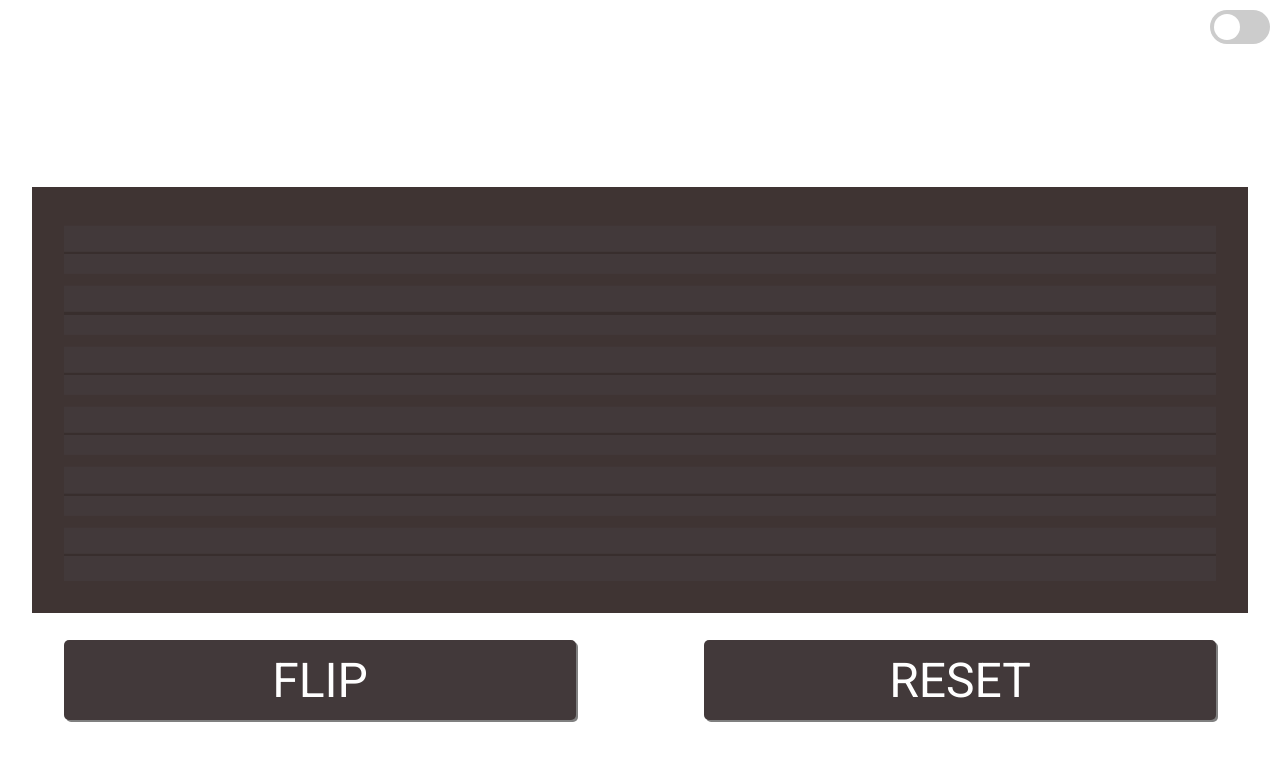
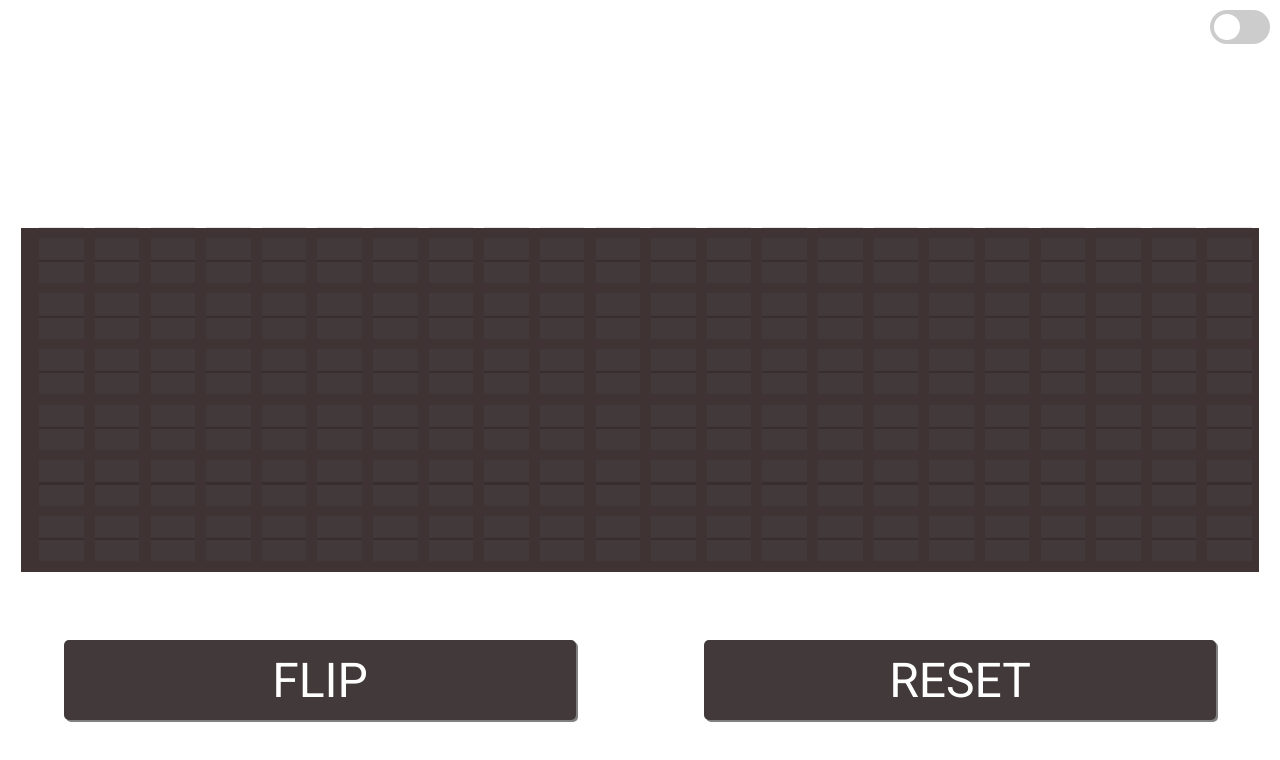
Before and after one commit to bward2/split-flap-board, a plain HTML site: page index.html in a window 1280 px wide. Drawn offline with Linux system fonts and the light colour scheme; no server answers.

Commit message:
feat: Adds playSound, improves CSS for board layout.

```diff
--- a/src/scripts/boardManager.js
+++ b/src/scripts/boardManager.js
@@ -6,6 +6,7 @@ import {
   panelCharacters,
   splitFlapBoard,
 } from './constants.js';
+import { playSound } from './soundManager.js';
 
 let boardStatus = [];
 
@@ -26,13 +27,6 @@ const getPanelHtml = (panelIndex) => {
   }
 
   let panelHtml;
-
-  console.log(
-    getBoardStatus()[panelIndex].actual,
-    getBoardStatus()[panelIndex].target,
-    panelCharacters[nextIndex],
-    panelCharacters[currentIndex]
-  );
 
   if (
     getBoardStatus()[panelIndex].target !== getBoardStatus()[panelIndex].actual
@@ -71,6 +65,8 @@ const getPanelHtml = (panelIndex) => {
 export const redrawBoard = () => {
   let newInnerHtml = '';
 
+  playSound('flip');
+
   for (let currentRow = 0; currentRow < boardRows; currentRow += 1) {
     for (let currentCol = 0; currentCol < boardColumns; currentCol += 1) {
       if (currentCol === 0) {
--- a/src/style/splitFlapBoard.css
+++ b/src/style/splitFlapBoard.css
@@ -2,7 +2,11 @@
 
 .split-flap-board {
   background-color: var(--board-color);
-  padding: 2.5vw;
-  width: 90vw;
+  padding: var(--split-panel-new-card-slide-distance);
+  padding-top: 0;
+  width: 95vw;
   transition: background-color var(--color-theme-transition-duration);
+  display: flex;
+  flex-direction: column;
+  align-items: center;
 }
--- a/src/style/splitFlapPanel.css
+++ b/src/style/splitFlapPanel.css
@@ -6,7 +6,12 @@
   text-align: center;
   font-size: var(--split-panel-height);
   line-height: var(--split-panel-height);
-  margin-top: 1vh;
+  margin-top: var(--split-panel-new-card-slide-distance);
+  margin-left: var(--split-panel-new-card-slide-distance);
+}
+
+.split-flap-board:first-child {
+  margin-left: 0;
 }
 
 .split-flap-row {
--- a/src/style/variables.css
+++ b/src/style/variables.css
@@ -1,6 +1,6 @@
 :root {
   --color-theme-transition-duration: 0.2s;
-  --split-panel-height: calc(90vw / 22);
+  --split-panel-height: calc((90vw / 22) * 0.85);
   --split-panel-divider-height: calc(var(--split-panel-height) * 0.05);
   --split-panel-new-card-slide-distance: calc(
     var(--split-panel-divider-height) * 5
```
